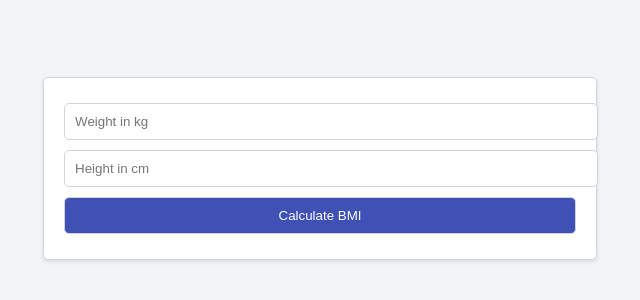
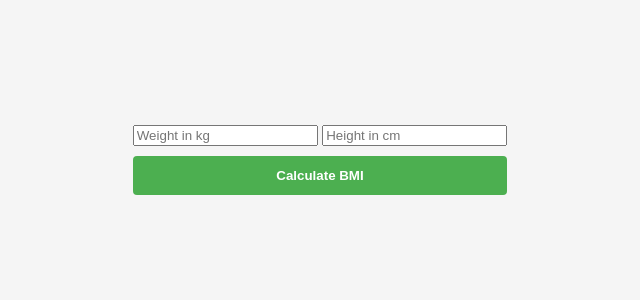
Before and after one commit to RonDerDon/bmi-calculator, a plain HTML site: page index.html in a window 1280 px wide. Shown: the part 240-540 px from the top of the page, without its empty margins (320-960 px from the left). Drawn offline with Linux system fonts and the light colour scheme.

Commit message:
Updated UI

```diff
--- a/style.css
+++ b/style.css
@@ -1,34 +1,36 @@
 body {
-    font-family: Arial, sans-serif;
+    font-family: 'Poppins', sans-serif; /* This applies the new font */
+    color: #333; /* Text color */
+    background-color: #f5f5f5; /* Background color */
     display: flex;
+    align-items: center;
     justify-content: center;
-    align-items: center;
     height: 100vh;
-    background-color: #f3f4f6;
+    margin: 0;
 }
 
-.calculator {
-    padding: 20px;
-    border: 1px solid #d1d5db;
+.container {
     background-color: #ffffff;
-    border-radius: 5px;
-    box-shadow: 0 2px 4px rgba(0, 0, 0, 0.1);
-}
-
-input, button {
-    padding: 10px;
-    margin: 5px 0;
-    width: 100%;
-    border-radius: 5px;
-    border: 1px solid #d1d5db;
+    padding: 30px;
+    border-radius: 8px;
+    box-shadow: 0 4px 12px rgba(0, 0, 0, 0.1); /* Adds a subtle shadow */
+    width: 300px;
 }
 
 button {
-    background-color: #3f51b5;
-    color: #ffffff;
+    background-color: #4CAF50; /* Button color */
+    color: white;
+    padding: 12px 20px;
+    border: none;
+    border-radius: 4px;
     cursor: pointer;
+    display: block;
+    width: 100%;
+    margin-top: 10px;
+    font-weight: 700; /* Bold font weight */
+    transition: background-color 0.3s; /* Transition effect for hover */
 }
 
 button:hover {
-    background-color: #283593;
+    background-color: #45a049; /* Button hover color */
 }
```
